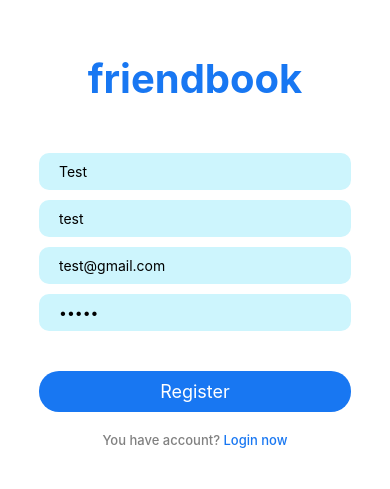
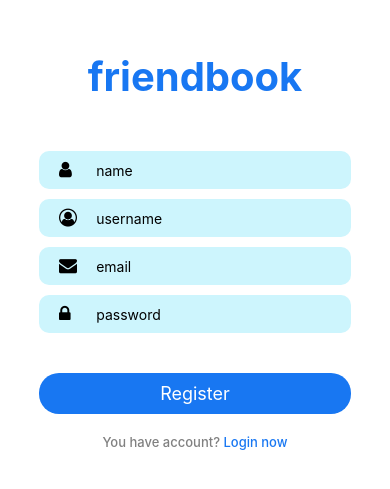
Before and after one commit to fauzandwip/p3-Friendbook_App, a React Native app in the folder app/: screen /Register in a window 390 px wide. Shown: the part 171-660 px from the top of the page. Built offline with nearby package versions, Linux system fonts and the light colour scheme; no server answers.

Commit message:
client(refactor): auth screen icon and user context

```diff
--- a/app/components/Input.jsx
+++ b/app/components/Input.jsx
@@ -1,20 +1,29 @@
-import { TextInput } from 'react-native';
+import { TextInput, View } from 'react-native';
+import Icon from 'react-native-vector-icons/FontAwesome';
 
-const Input = ({ placeholder, secure = false, value, onChangeText }) => {
+const Input = ({ placeholder, secure = false, value, onChangeText, name }) => {
 	return (
-		<TextInput
+		<View
 			style={{
 				backgroundColor: '#CDF5FD',
+				flexDirection: 'row',
+				justifyContent: 'flex-start',
+				gap: 10,
+				alignItems: 'center',
 				width: '100%',
 				paddingVertical: 10,
 				paddingHorizontal: 20,
 				borderRadius: 10,
 			}}
-			value={value}
-			placeholder={placeholder}
-			secureTextEntry={secure}
-			onChangeText={onChangeText}
-		/>
+		>
+			<Icon name={name} size={18} style={{ width: '10%' }} />
+			<TextInput
+				value={value}
+				placeholder={placeholder}
+				secureTextEntry={secure}
+				onChangeText={onChangeText}
+			/>
+		</View>
 	);
 };
 
--- a/app/components/UserInformation.jsx
+++ b/app/components/UserInformation.jsx
@@ -68,9 +68,13 @@ const UserInformation = ({ childText, button, data, query }) => {
 				/>
 				<View style={{ flex: 1, gap: 3 }}>
 					<Text style={{ fontSize: 18, fontWeight: 'bold' }}>{data?.name}</Text>
-					<Text style={{ fontSize: 14, display: childText ? 'flex' : 'none' }}>
-						@{data?.username}
-					</Text>
+					{data?.username && (
+						<Text
+							style={{ fontSize: 14, display: childText ? 'flex' : 'none' }}
+						>
+							@{data?.username}
+						</Text>
+					)}
 				</View>
 			</View>
 
--- a/app/context/LoginContext.jsx
+++ b/app/context/LoginContext.jsx
@@ -21,7 +21,7 @@ const GET_USER_BY_ID = gql`
 
 export const LoginContextProvider = ({ children }) => {
 	const [isLoggedIn, setIsLoggedIn] = useState(false);
-	const { data: currentUser } = useQuery(GET_USER_BY_ID);
+	const { data: currentUser, refetch } = useQuery(GET_USER_BY_ID);
 
 	const loginAction = async (key, value) => {
 		try {
@@ -60,6 +60,7 @@ export const LoginContextProvider = ({ children }) => {
 				loginAction,
 				logoutAction,
 				currentUser: currentUser?.user,
+				refetchUser: refetch,
 			}}
 		>
 			{children}
--- a/app/screens/Login.jsx
+++ b/app/screens/Login.jsx
@@ -15,7 +15,7 @@ const LOGIN = gql`
 `;
 
 const Login = ({ navigation }) => {
-	const { loginAction } = useContext(LoginContext);
+	const { loginAction, refetchUser } = useContext(LoginContext);
 	const [userInput, setUserInput] = useState({
 		email: 'jack@gmail.com',
 		password: '12345',
@@ -34,6 +34,7 @@ const Login = ({ navigation }) => {
 			});
 			// console.log(response.data.login.access_token, 'response');
 			await loginAction('access_token', response.data.login.access_token);
+			await refetchUser();
 		} catch (error) {
 			console.log(error);
 		}
@@ -66,12 +67,14 @@ const Login = ({ navigation }) => {
 					placeholder={'email'}
 					value={userInput.email}
 					onChangeText={(text) => onChangeText(text, 'email')}
+					name={'envelope'}
 				/>
 				<Input
 					placeholder={'password'}
 					secure={true}
 					value={userInput.password}
 					onChangeText={(text) => onChangeText(text, 'password')}
+					name={'lock'}
 				/>
 				{error && <Text style={{ color: 'red' }}>{error?.message}</Text>}
 				<TouchableOpacity
--- a/app/screens/Register.jsx
+++ b/app/screens/Register.jsx
@@ -17,10 +17,10 @@ const REGISTER = gql`
 
 const Register = ({ navigation }) => {
 	const [userInput, setUserInput] = useState({
-		name: 'Test',
-		username: 'test',
-		email: 'test@gmail.com',
-		password: '12345',
+		name: '',
+		username: '',
+		email: '',
+		password: '',
 	});
 	const [register, { data, loading, error }] = useMutation(REGISTER);
 
@@ -75,22 +75,26 @@ const Register = ({ navigation }) => {
 					placeholder={'name'}
 					value={userInput.name}
 					onChangeText={(text) => onChangeText(text, 'name')}
+					name={'user'}
 				/>
 				<Input
 					placeholder={'username'}
 					value={userInput.username}
 					onChangeText={(text) => onChangeText(text, 'username')}
+					name={'user-circle-o'}
 				/>
 				<Input
 					placeholder={'email'}
 					value={userInput.email}
 					onChangeText={(text) => onChangeText(text, 'email')}
+					name={'envelope'}
 				/>
 				<Input
 					placeholder={'password'}
 					secure={true}
 					value={userInput.password}
 					onChangeText={(text) => onChangeText(text, 'password')}
+					name={'lock'}
 				/>
 				{error && <Text style={{ color: 'red' }}>{error?.message}</Text>}
 
```
